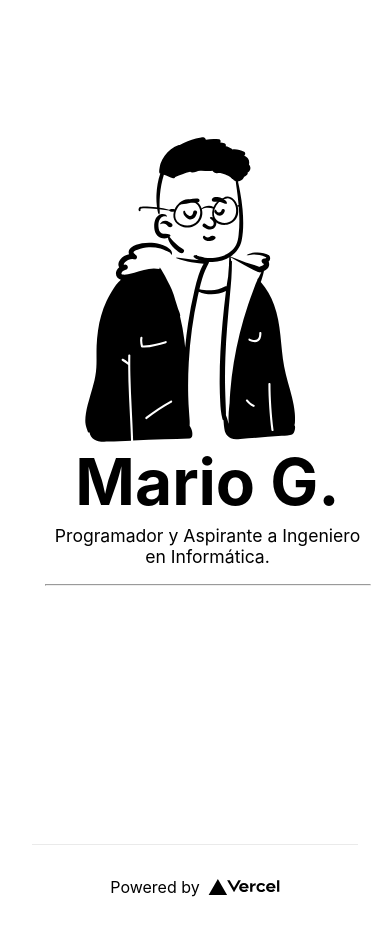
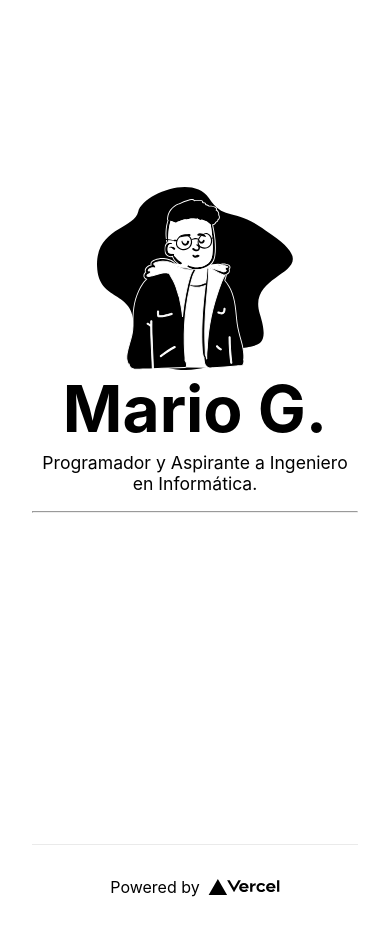
Before and after one commit to defcxz/web, a Next.js app: page / in a window 390 px wide. Built offline with nearby package versions, Linux system fonts and the light colour scheme.

Commit message:
Fix light mode

```diff
--- a/app/page.module.css
+++ b/app/page.module.css
@@ -26,6 +26,14 @@
 
 .icon img {
   width: 40px;
+}
+
+.melight {
+  display: block;
+}
+
+.medark {
+  display: none;
 }
 
 .footer {
@@ -131,7 +139,7 @@
     flex-direction: column;
   }
 
-  .me {
+  .medark {
     width: 90vw;
   }
 }
@@ -164,4 +172,10 @@
   .icon img {
     filter: invert(0);
   }
+  .melight {
+    display: none;
+  }
+  .medark {
+    display: block;
+  }
 }
--- a/app/page.tsx
+++ b/app/page.tsx
@@ -9,7 +9,8 @@ export default function Home() {
         <div className={styles.grid}>
 
 
-          <img className={styles.me} src="/IMGs/me.svg" alt="Mario G." width="60%"/>
+          <img className={styles.medark} src="/IMGs/medark.svg" alt="Mario G." width="60%"/>
+          <img className={styles.melight} src="/IMGs/melight.svg" alt="Mario G." width="60%"/>
 
           <div className={styles.column}>
 
```
Also changed, not shown: public/IMGs/medark.svg (renamed from public/IMGs/me.svg), public/IMGs/melight.svg (added).
